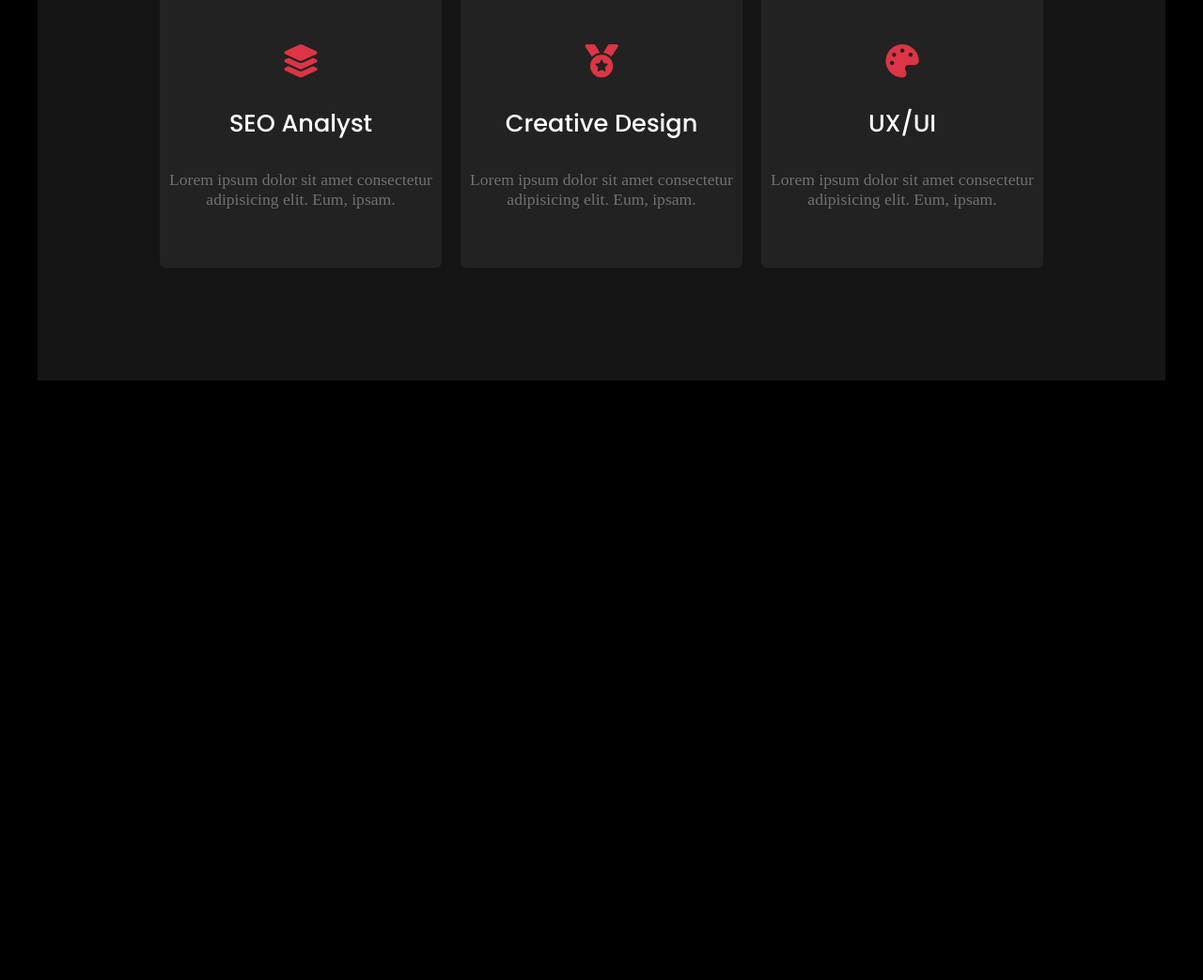
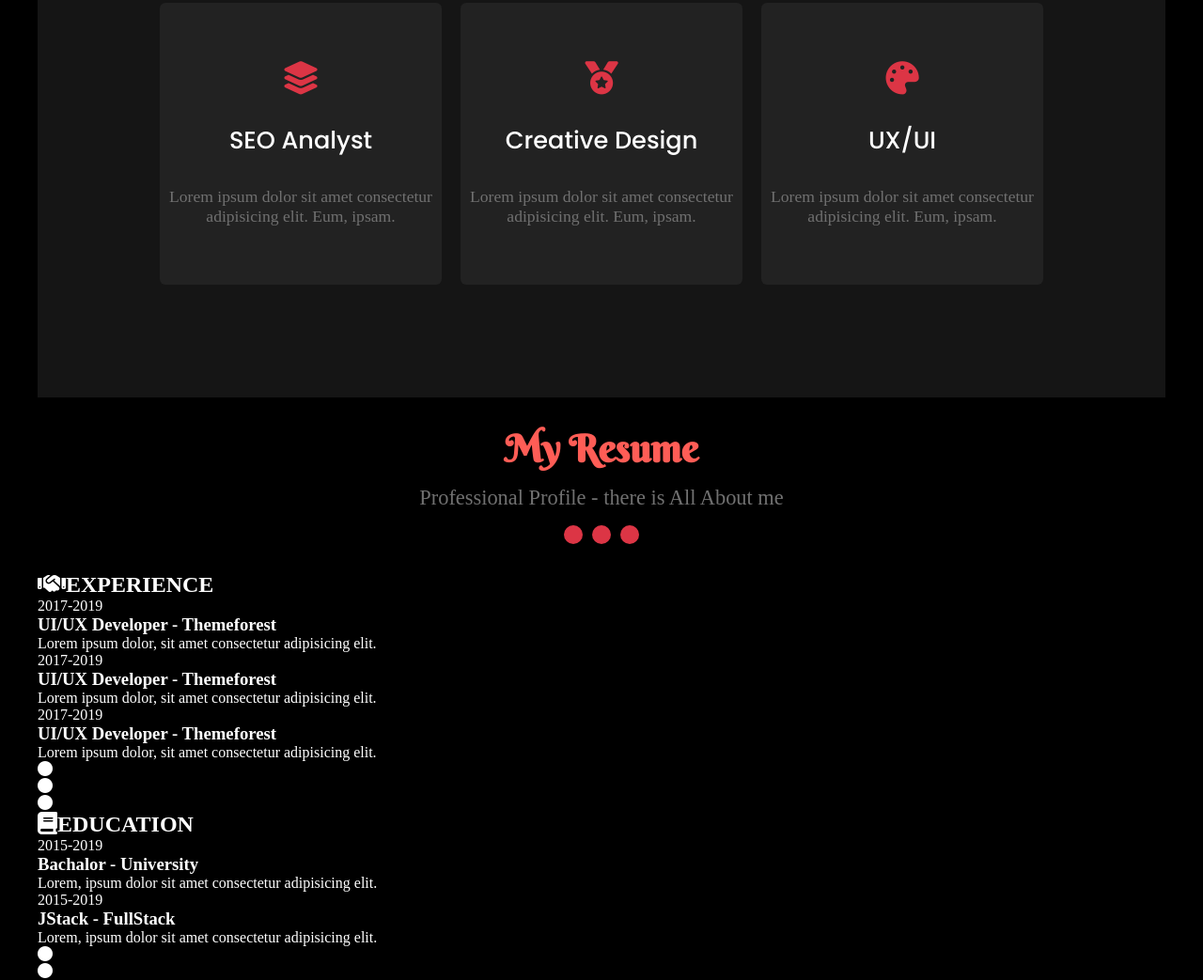
Before and after one commit to SanchesVitor/Portfolio, a plain HTML site: page index.html in a window 1280 px wide. Shown: the part 2201-3244 px from the top of the page at 94% size. Before the commit the page ends 2606 px from the top, so only its background shows below. Drawn offline with Linux system fonts and the light colour scheme.

Commit message:
upgrade index.html and styles

```diff
--- a/index.html
+++ b/index.html
@@ -4,7 +4,7 @@
   <meta charset="UTF-8">
   <meta http-equiv="X-UA-Compatible" content="IE=edge">
   <meta name="viewport" content="width=device-width, initial-scale=1.0">
-  <title>Welcome! My Portfolio</title>
+  <title>Welcome! My Portfolio</title>z
   <link rel="stylesheet" href="./src/styles/style.css">
   <link rel="stylesheet" href="./src/styles/responsive.css">
   <link rel="stylesheet" href="https://cdnjs.cloudflare.com/ajax/libs/font-awesome/6.4.0/css/all.min.css" integrity="sha512-iecdLmaskl7CVkqkXNQ/ZH/XLlvWZOJyj7Yy7tcenmpD1ypASozpmT/E0iPtmFIB46ZmdtAc9eNBvH0H/ZpiBw==" crossorigin="anonymous" referrerpolicy="no-referrer" />
@@ -112,9 +112,61 @@
           <p>Lorem ipsum dolor sit amet consectetur adipisicing elit. Eum, ipsam.</p>
         </li>
       </ul>
-
     </div>
   </section>
+  <div class="my-resume">
+    <div class="sobre-titulo">
+      <h1>My Resume</h1>
+      <p>Professional Profile - there is All About me</p>
+      <div aria-label="Seção de ilustrações de botões">
+        <span></span>
+        <span></span>
+        <span></span>
+      </div>
+    </div>
+    <div class="resume-generica">
+      <h2 class="experience"><i class="fa-solid fa-handshake"></i>EXPERIENCE</h2>
+      <div class="experience-content">
+        <div>
+          <span>2017-2019</span>
+          <h3>UI/UX Developer - Themeforest</h3>
+          <p>Lorem ipsum dolor, sit amet consectetur adipisicing elit.</p>
+        </div>
+        <div>
+          <span>2017-2019</span>
+          <h3>UI/UX Developer - Themeforest</h3>
+          <p>Lorem ipsum dolor, sit amet consectetur adipisicing elit.</p>
+        </div>
+        <div>
+          <span>2017-2019</span>
+          <h3>UI/UX Developer - Themeforest</h3>
+          <p>Lorem ipsum dolor, sit amet consectetur adipisicing elit.</p>
+        </div>
+        <ul>
+          <li><i class="fa-sharp fa-solid fa-circle"></i></li>
+          <li><i class="fa-sharp fa-solid fa-circle"></i></li>
+          <li><i class="fa-sharp fa-solid fa-circle"></i></li>
+        </ul>
+      </div>
+      <h2 class="education"><i class="fa-solid fa-book"></i>EDUCATION</h2>
+      <div class="education-content">
+        <div>
+          <span>2015-2019</span>
+          <h3>Bachalor - University</h3>
+          <p>Lorem, ipsum dolor sit amet consectetur adipisicing elit.</p>
+        </div>
+        <div>
+          <span>2015-2019</span>
+          <h3>JStack - FullStack</h3>
+          <p>Lorem, ipsum dolor sit amet consectetur adipisicing elit.</p>
+        </div>
+        <ul>
+          <li><i class="fa-sharp fa-solid fa-circle"></i></li>
+          <li><i class="fa-sharp fa-solid fa-circle"></i></li>
+        </ul>
+      </div>
+    </div>
+  </div>
 
   <script src="./src/js/script.js"></script>
 </body>
--- a/src/styles/style.css
+++ b/src/styles/style.css
@@ -15,6 +15,7 @@ body {
   background-color: #000000;
   max-width: 1200px;
   margin: 0 auto;
+  color: #FFFFFF;
 }
 
 /*  HEADER  */
```
